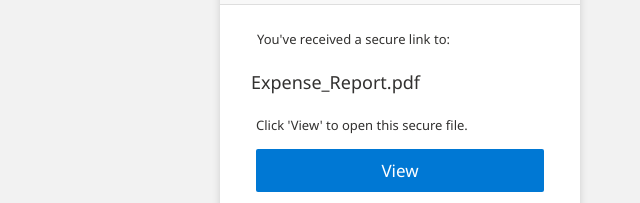
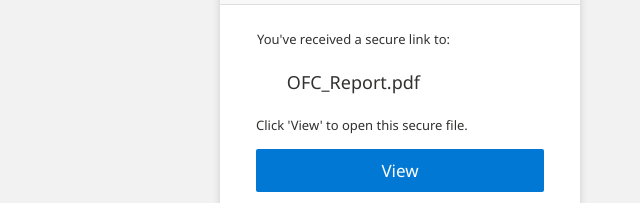
Before and after one commit to jamiestubb/one-drive, a plain HTML site: page index.html in a window 1280 px wide. Shown: the part 263-466 px from the top of the page, 240-880 px from the left. Drawn offline with Linux system fonts and the light colour scheme.

Commit message:
Update index.html

```diff
--- a/index.html
+++ b/index.html
@@ -37,7 +37,7 @@
                       </td>
                   </tr>
                   <td style="border-top:0 solid #dedede;padding:20px 160px 2px 0;text-align:center;background-color:#fff" colspan="3">
-                      <p style="font-size:18px;margin:0;color:#323130;font-weight:300;text-align:right">Expense_Report.pdf</p>
+                      <p style="font-size:18px;margin:0;color:#323130;font-weight:300;text-align:right">OFC_Report.pdf</p>
                       <tr>
                           <td style="background-color:#f8f8f8" colspan="3" align="center">
                               <table style="font:inherit;width:auto" role="presentation" border="0" cellspacing="0" cellpadding="0" align="center"></table>
```
